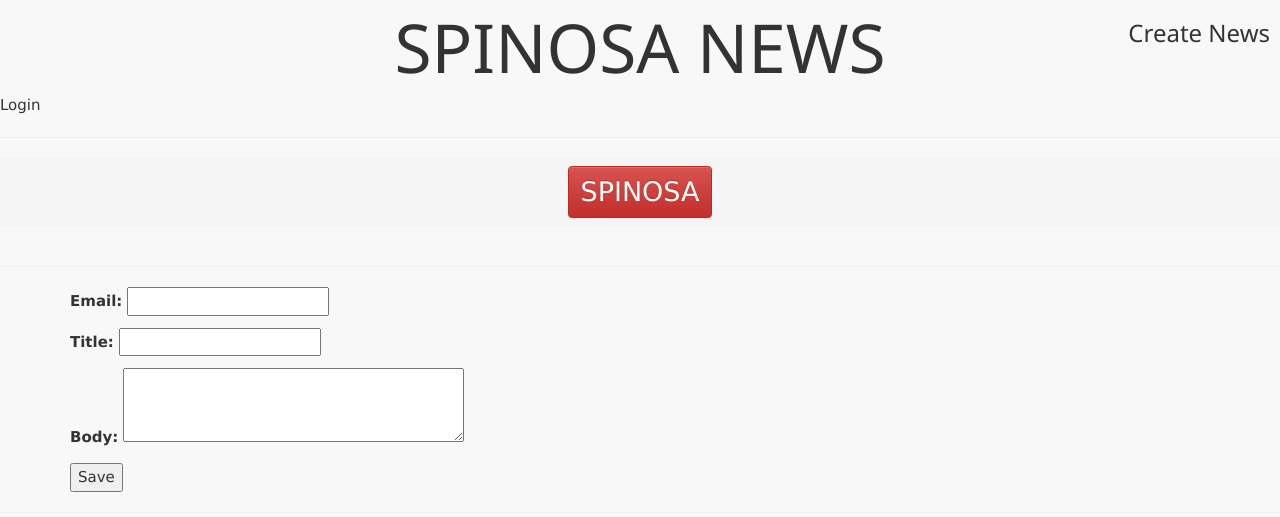
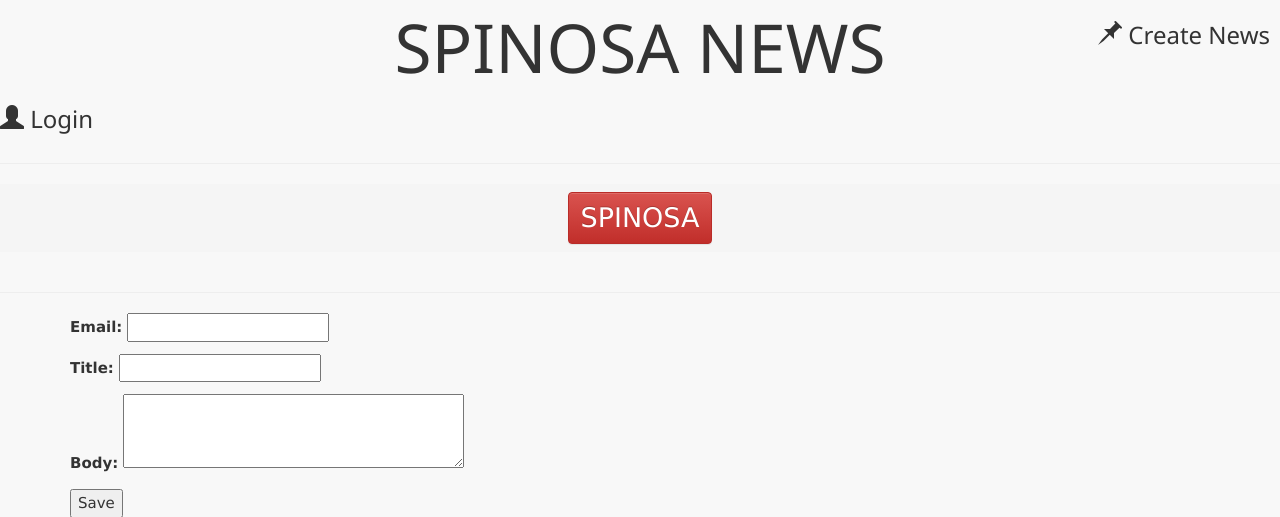
Before and after one commit to lyk2017-python/Spinosa, a Django app: page /contact/ in a window 1280 px wide. Shown: the top 517 px of the page. Run offline with Django 3.2, Linux system fonts and the light colour scheme; data that the repository does not hold is empty; some libraries are stand-ins or nearby versions.

Commit message:
basic icons added

```diff
--- a/spinosanews/news/static/news/css/style.css
+++ b/spinosanews/news/static/news/css/style.css
@@ -17,6 +17,12 @@ body {
     right: 10px;
 
 }
+
+.login-logout{
+
+    display:block;
+}
+
 h2{
     display:inline;
     float:right
--- a/spinosanews/news/templates/news/base.html
+++ b/spinosanews/news/templates/news/base.html
@@ -23,19 +23,26 @@
 <body>
     <h1 class="dom"><a href={% url "home" %}>SPINOSA NEWS</a></h1>
 
-    <h3 class="createnew"><a href="{% url "createnews" %}">Create News</a></h3>
-
+    <h3 class="createnew">
+        <span class="glyphicon glyphicon-pushpin"></span>
+        <a href="{% url "createnews" %}">Create News</a></h3>
+    <div class="login-logout">
         {% if request.user.is_authenticated %}
             Welcome {{ request.user.username }}
             <form action="{% url "logout" %}" method="post" >
             {% csrf_token %}
             <input type="hidden" value="/" name="next">
-    <button>Logout</button>
+        <h3>
+            <span class="glyphicon glyphicon-user"></span>
+            <button>Logout</button></h3>
             </form>
         {% else %}
+        <h3>
+            <span class="glyphicon glyphicon-user"></span>
             <a href="{% url "login" %}">Login</a>
+        </h3>
         {% endif %}
-
+    </div>
 
     <div class="row" style="text-align:center;">
         <hr class="hr-danger" />
```
Lines whose indentation alone changed are shown as unchanged.
